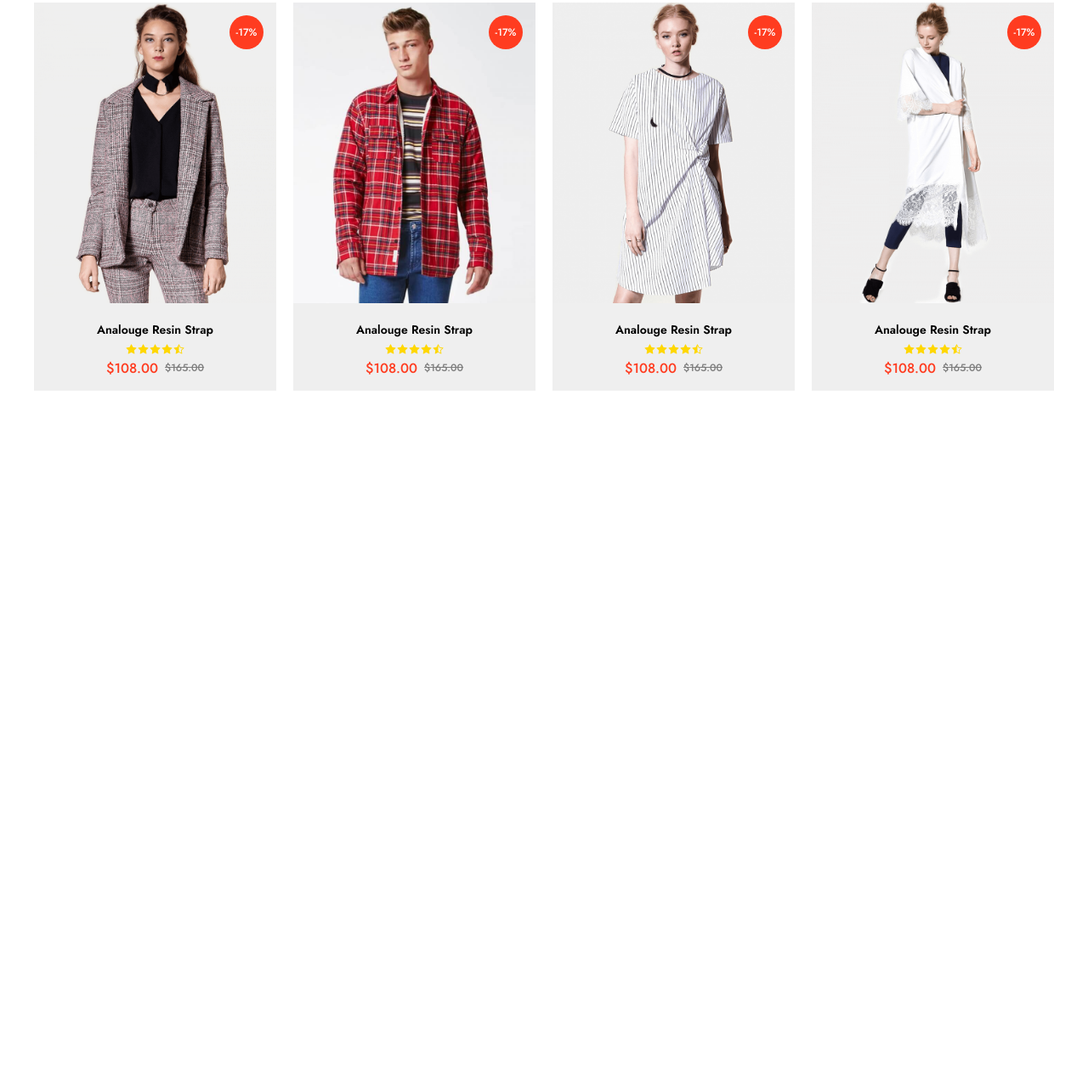
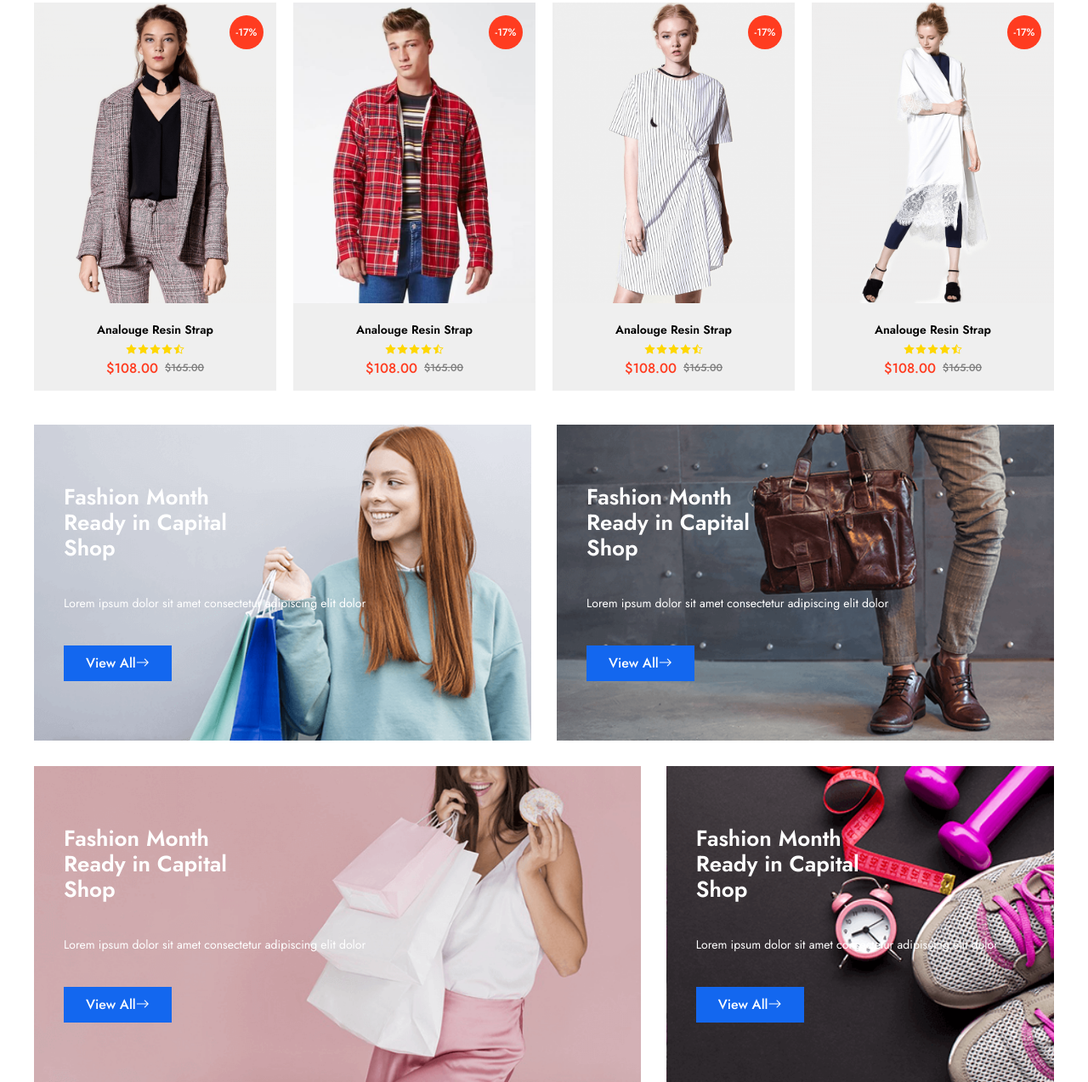
Before and after one commit to serhatyurdakul/e-commerce-app-html-css-js, a plain HTML site: page index.html in a window 1280 px wide. Shown: the part 1295-2569 px from the top of the page at 85% size. Before the commit the page ends 1795 px from the top, so only its background shows below. Drawn offline with nearby package versions, Linux system fonts and the light colour scheme.

Commit message:
Campaigns section is completed
Campaigns section is completed

```diff
--- /dev/null
+++ b/css/components/campaign-item.css
@@ -0,0 +1,41 @@
+.campaigns .campaign-item {
+  padding: 70px 35px;
+  background-size: cover;
+  background-position: center;
+  flex: 1;
+  color: white;
+}
+.campaign-item .campaign-title {
+  font-size: 26px;
+  font-weight: 600;
+  line-height: 30px;
+}
+.campaign-item .campaign-desc {
+  margin: 40px 0;
+  font-size: 14px;
+}
+
+.campaigns-wrapper:nth-child(1) .campaign-item:nth-child(1) {
+  background-image: url(../../img/campaigns/banner1.png);
+}
+
+.campaigns-wrapper:nth-child(1) .campaign-item:nth-child(2) {
+  background-image: url(../../img/campaigns/banner2.png);
+}
+
+.campaigns-wrapper:nth-child(2) .campaign-item:nth-child(1) {
+  background-image: url(../../img/campaigns/banner3.png);
+  flex: 5;
+}
+
+.campaigns-wrapper:nth-child(2) .campaign-item:nth-child(2) {
+  background-image: url(../../img/campaigns/banner4.png);
+  flex: 3;
+}
+
+@media (max-width: 768px) {
+  .campaigns .campaign-item {
+    width: 100%;
+    flex: unset !important;
+  }
+}
--- a/css/main.css
+++ b/css/main.css
@@ -9,6 +9,7 @@
 @import url(./components/slider.css);
 @import url(./components/category-item.css);
 @import url(./components/product-item.css);
+@import url(./components/campaign-item.css);
 
 /*! pages  */
 @import url(./pages/home.css);
--- a/css/pages/home.css
+++ b/css/pages/home.css
@@ -31,3 +31,12 @@
 }
 
 /*! product end  */
+
+/*! campaigns start */
+.campaigns .campaigns-wrapper {
+  display: flex;
+  gap: 30px;
+  margin-top: 30px;
+  flex-wrap: wrap;
+}
+/*! campaigns end */
--- a/index.html
+++ b/index.html
@@ -588,5 +588,68 @@
       </div>
     </section>
     <!--! products end  -->
+
+    <!--! campaigns start -->
+    <section class="campaigns">
+      <div class="container">
+        <div class="campaigns-wrapper">
+          <div class="campaign-item">
+            <h3 class="campaign-title">
+              Fashion Month <br />
+              Ready in Capital <br />
+              Shop
+            </h3>
+            <p class="campaign-desc">
+              Lorem ipsum dolor sit amet consectetur adipiscing elit dolor
+            </p>
+            <a href="#" class="btn btn-primary"
+              >View All<i class="bi bi-arrow-right"></i
+            ></a>
+          </div>
+          <div class="campaign-item">
+            <h3 class="campaign-title">
+              Fashion Month <br />
+              Ready in Capital <br />
+              Shop
+            </h3>
+            <p class="campaign-desc">
+              Lorem ipsum dolor sit amet consectetur adipiscing elit dolor
+            </p>
+            <a href="#" class="btn btn-primary"
+              >View All<i class="bi bi-arrow-right"></i
+            ></a>
+          </div>
+        </div>
+        <div class="campaigns-wrapper">
+          <div class="campaign-item">
+            <h3 class="campaign-title">
+              Fashion Month <br />
+              Ready in Capital <br />
+              Shop
+            </h3>
+            <p class="campaign-desc">
+              Lorem ipsum dolor sit amet consectetur adipiscing elit dolor
+            </p>
+            <a href="#" class="btn btn-primary"
+              >View All<i class="bi bi-arrow-right"></i
+            ></a>
+          </div>
+          <div class="campaign-item">
+            <h3 class="campaign-title">
+              Fashion Month <br />
+              Ready in Capital <br />
+              Shop
+            </h3>
+            <p class="campaign-desc">
+              Lorem ipsum dolor sit amet consectetur adipiscing elit dolor
+            </p>
+            <a href="#" class="btn btn-primary"
+              >View All<i class="bi bi-arrow-right"></i
+            ></a>
+          </div>
+        </div>
+      </div>
+    </section>
+    <!--! campaigns end -->
   </body>
 </html>
```
